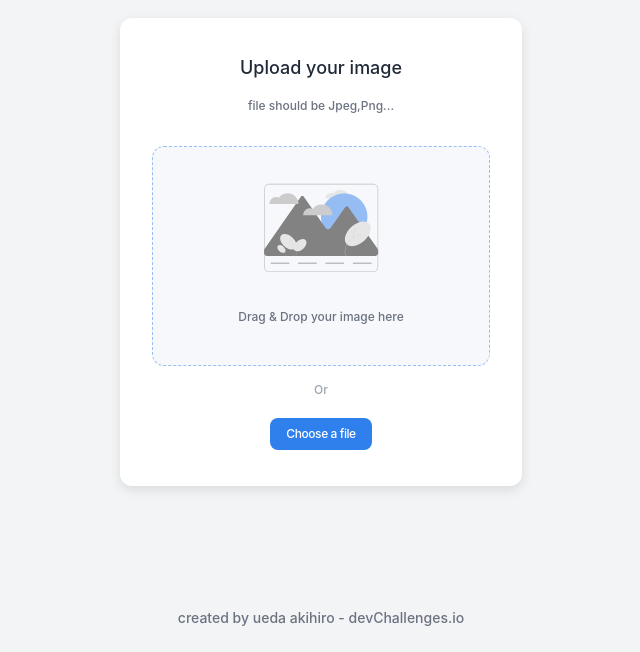
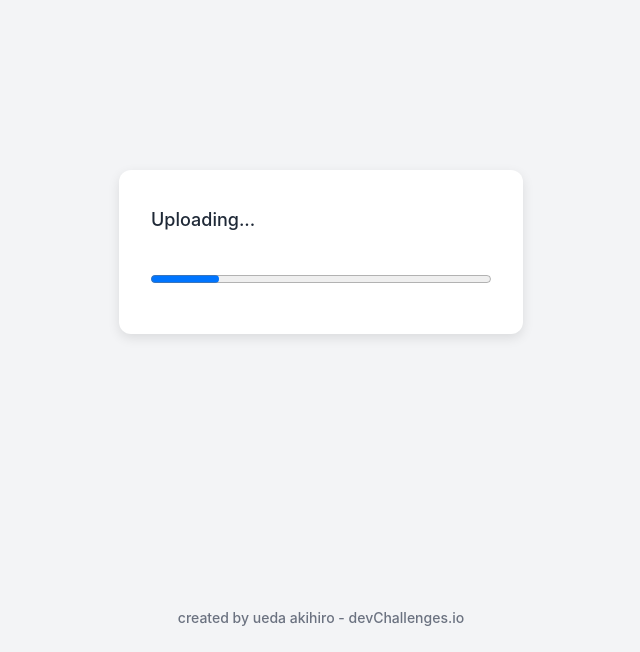
Before and after one commit to UedaA0816/image-uploader-frontend, a React (Create React App) app: page / in a window 1280 px wide. Shown: the part 148-800 px from the top of the page, without its empty margins (319-959 px from the left). Built offline with nearby package versions, Linux system fonts and the light colour scheme.

Commit message:
add pending screen

```diff
--- /dev/null
+++ b/src/components/ImagePending.tsx
@@ -0,0 +1,13 @@
+import React from "react";
+import { ImageContainer } from "./ImageContainer";
+
+export const ImagePending:React.VFC = ()=>{
+  return (
+    <ImageContainer>
+      <h1 className="text-lg font-medium text-gray-800">Uploading...</h1>
+      <div className="mt-8 mb-2">
+        <progress style={{all:"revert",width:"340px"}}></progress>
+      </div>
+    </ImageContainer>
+  )
+}
--- a/src/components/ImageUploader.tsx
+++ b/src/components/ImageUploader.tsx
@@ -1,5 +1,6 @@
 import React from "react";
 import { ImageForm } from "./ImageForm";
+import { ImagePending } from "./ImagePending";
 
 export const ImageUploader:React.VFC = ()=>{
   const imageSelectHandler = (file:File)=>{
@@ -7,7 +8,8 @@ export const ImageUploader:React.VFC = ()=>{
   }
   return (
     <>
-      <ImageForm imageSelectHandler={imageSelectHandler} />
+      {/* <ImageForm imageSelectHandler={imageSelectHandler} /> */}
+      <ImagePending />
     </>
   )
 }
```
